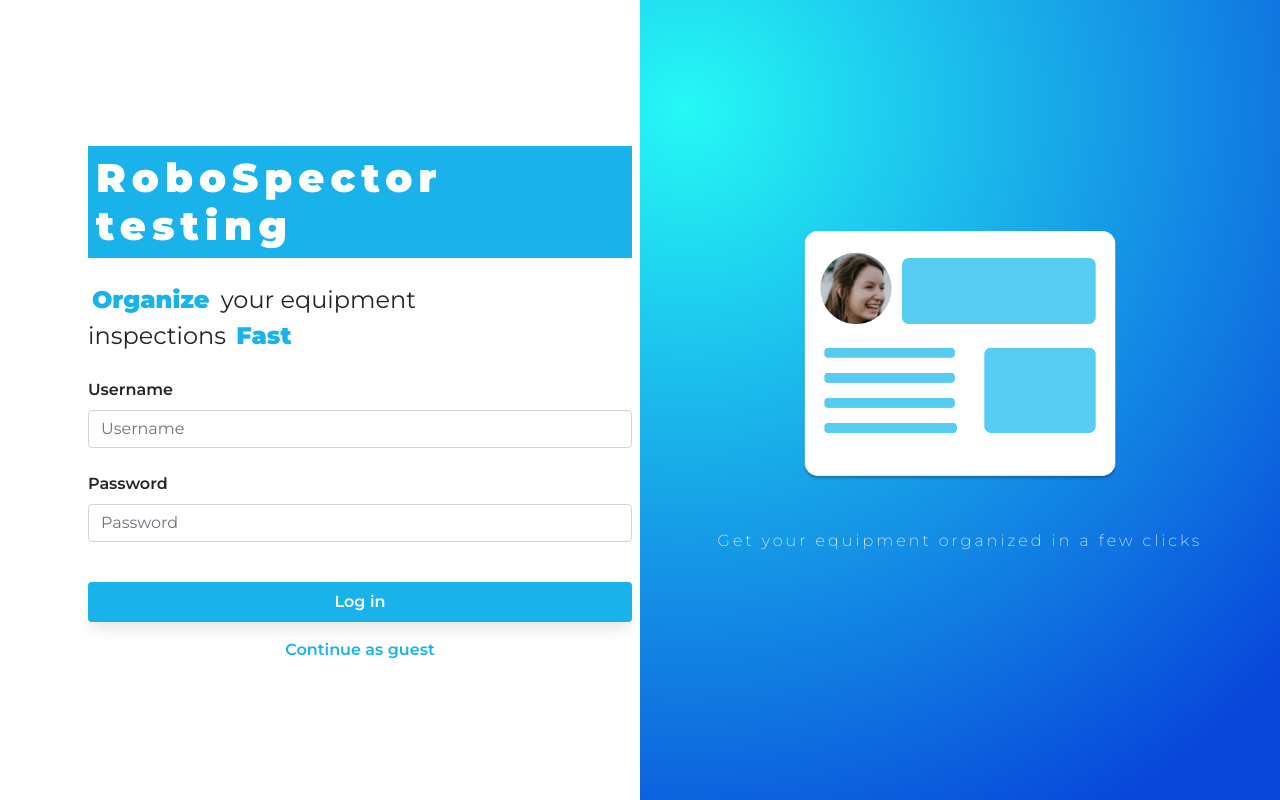
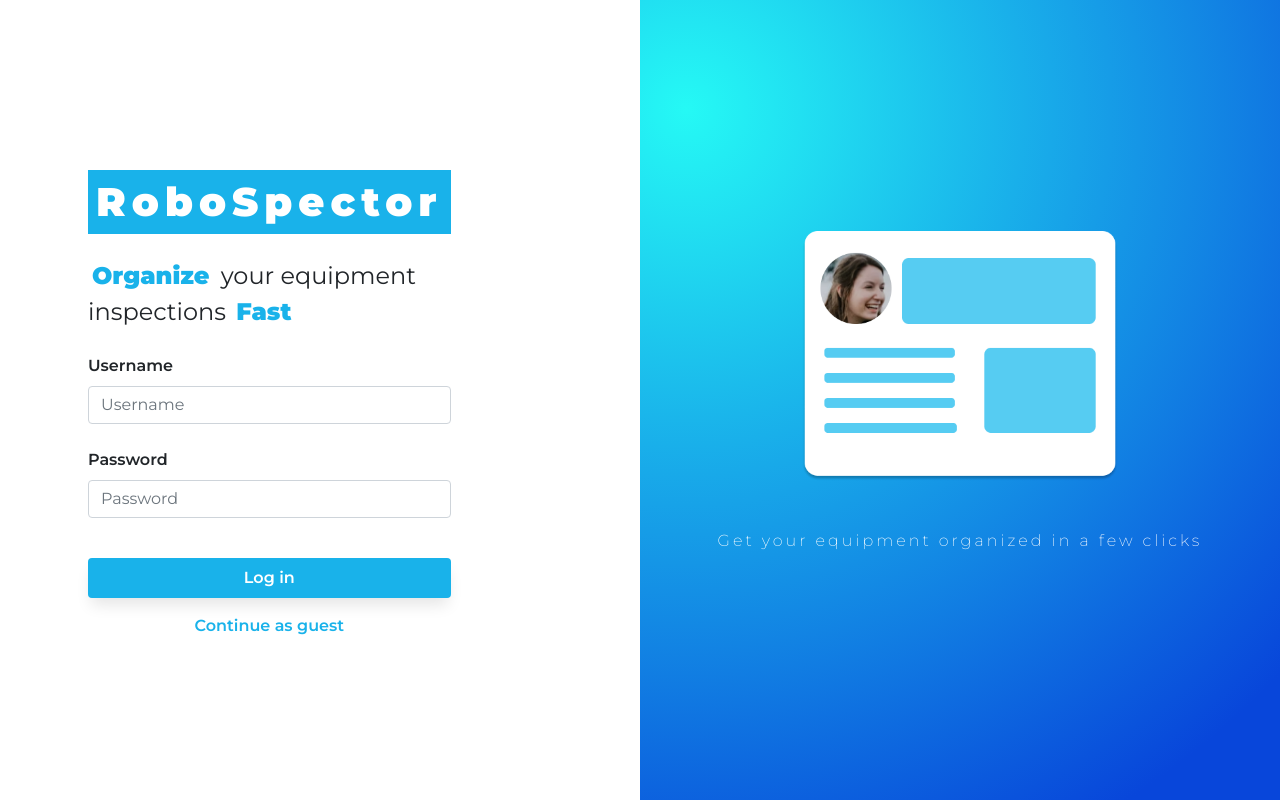
Before and after one commit to VinuVenkatesh/RoboSpector, an Angular app in the folder robotspector_frontend/: page / in a window 1280 px wide. Built offline with nearby package versions, Linux system fonts and the light colour scheme; a web font is replaced by a local one.

Commit message:
removed testing string from title

```diff
--- a/robotspector_frontend/src/app/login/login.component.html
+++ b/robotspector_frontend/src/app/login/login.component.html
@@ -20,7 +20,7 @@
         <div class="d-flex p-2  " style="width: 50vw;  " >
             <div  class = "d-flex  pt-2 d-flex flex-column justify-content-center ">
                 <h1 class="p-2 text-white mb-4" style=" margin-left: 5rem; font-weight: 900; background-color: #19B2EA; max-width: fit-content; word-spacing: 30px;  letter-spacing: 6px;">
-                    RoboSpector testing
+                    RoboSpector
                 </h1>
                 <span class = "pb-4" style="font-size: 1.5rem;margin-left: 5rem;  " >
                     <span class="p-1 " style="color: #19B2EA; font-weight: 900;">
```
